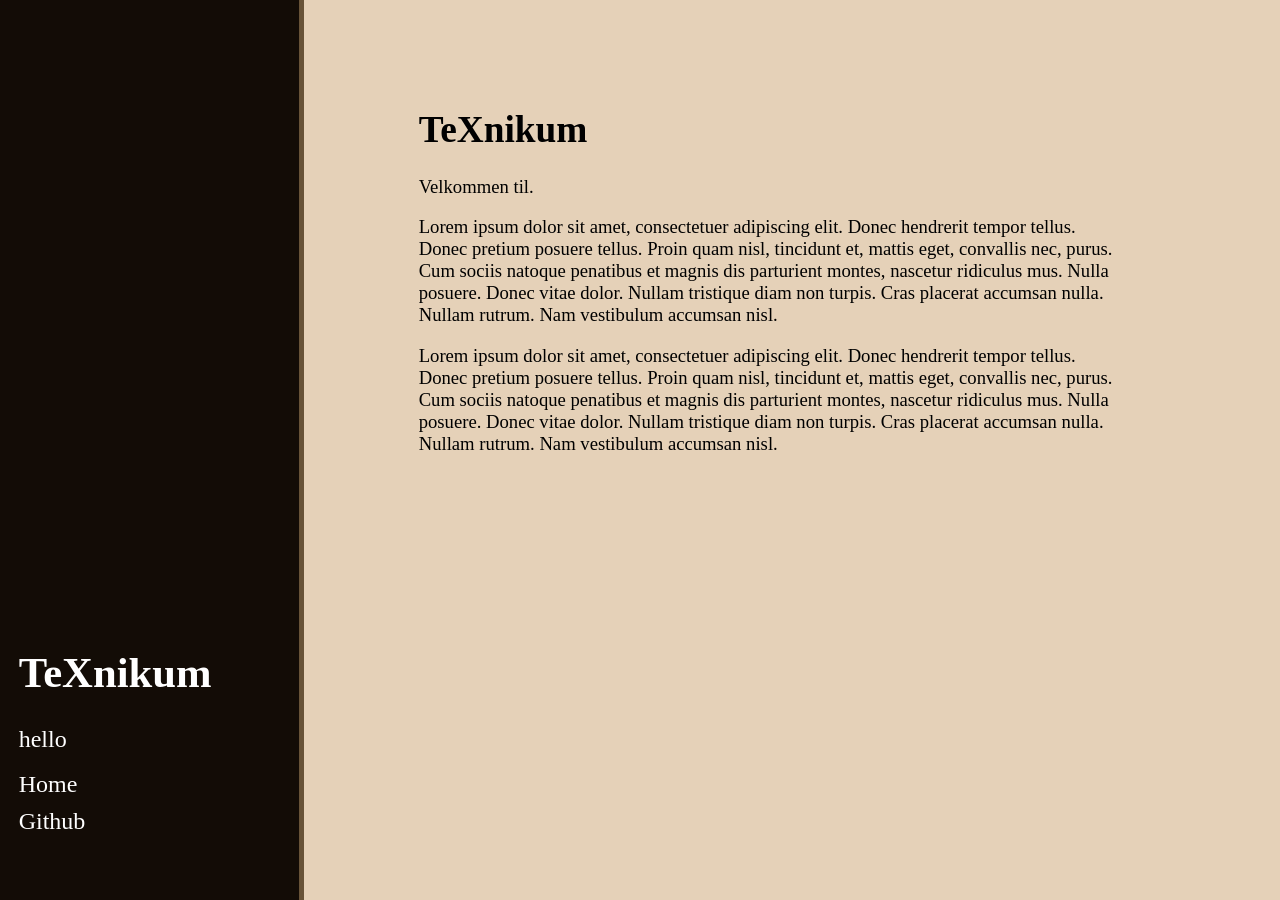
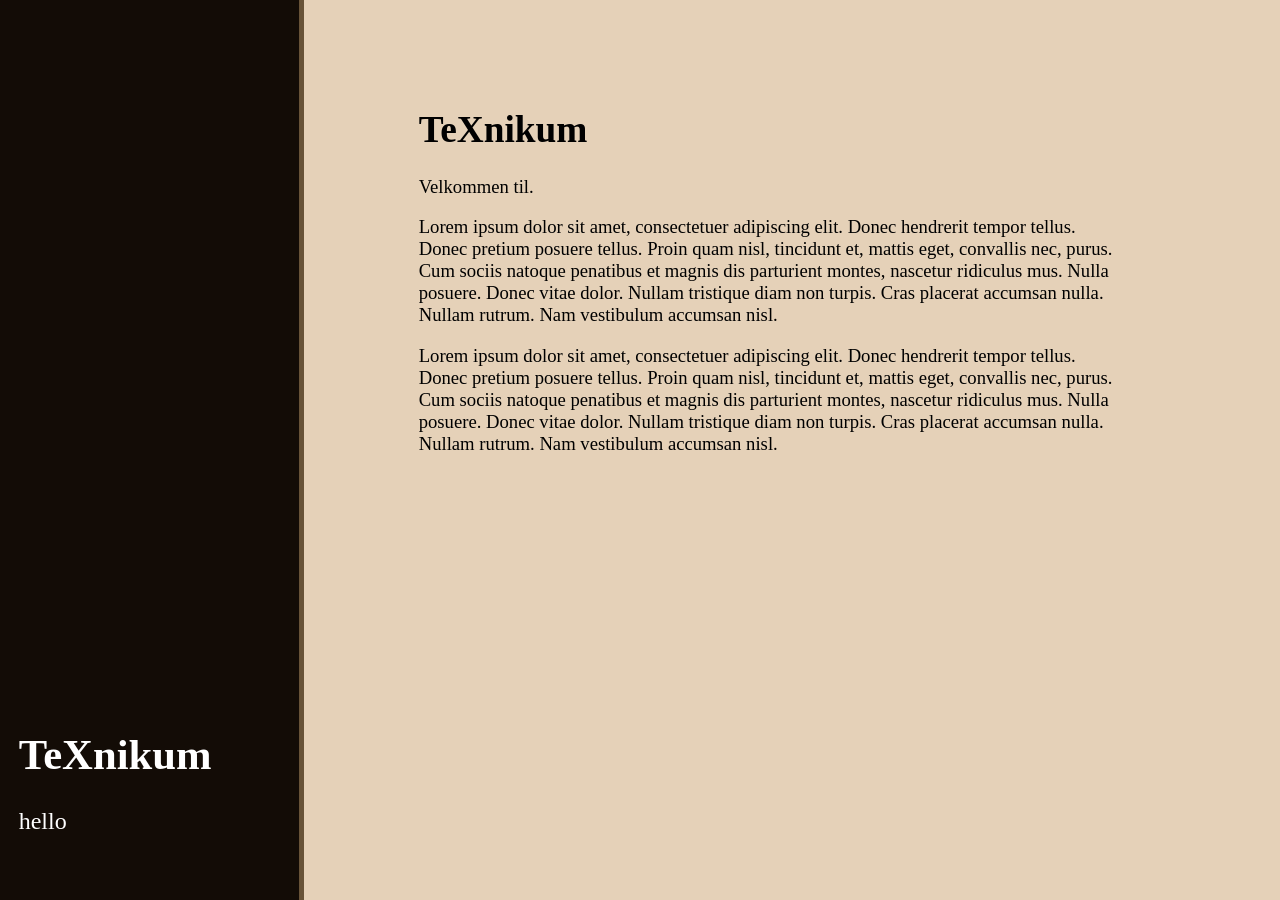
Before and after one commit to TeXnikum/TeXnikum.github.io, a Jekyll site: the page built from hello.md, in a window 1280 px wide. Built offline with Jekyll 4.4.1, drawn with Linux system fonts in a browser that asks for light colours.

Commit message:
working on page styling

```diff
--- a/_includes/sidebar.html
+++ b/_includes/sidebar.html
@@ -1,20 +1,13 @@
 <div class="sidebar">
   <div class="sidebar-content">
     <h1>TeXnikum</h1>
-    {% for node in site.data.pages %}
-    <a href="{{ node.url }}">
-    {{ node.title }}
-    </a>
-    {% endfor %}
+
     <ul class="sidebar-nav">
-      <li class="sidebar-nav-item"> <!-- {% if page.title == "texnikum.dk/hello" %}active{% endif %}"> -->
-        <a href="/">Home</a>
+      {% for p in site.data.pages %}
+      <li class="sidebar-nav-item {% if page.title == p.title %}active{% endif %}">
+        <a href="{{ p.url }}">{{ p.title }}</a>
       </li>
-
-      <li class="sidebar-nav-item"> <!-- {% if page.title == "Github" %}active{% endif %}"> -->
-        <a href="/">Github</a>
-      </li>
-
+      {% endfor %}
     </ul>
   </div>
 </div>
```
